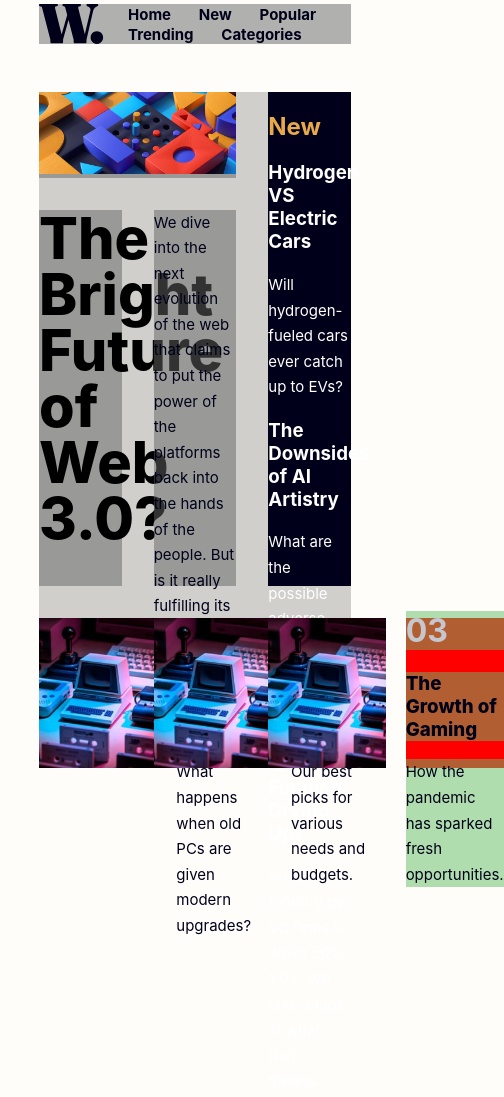
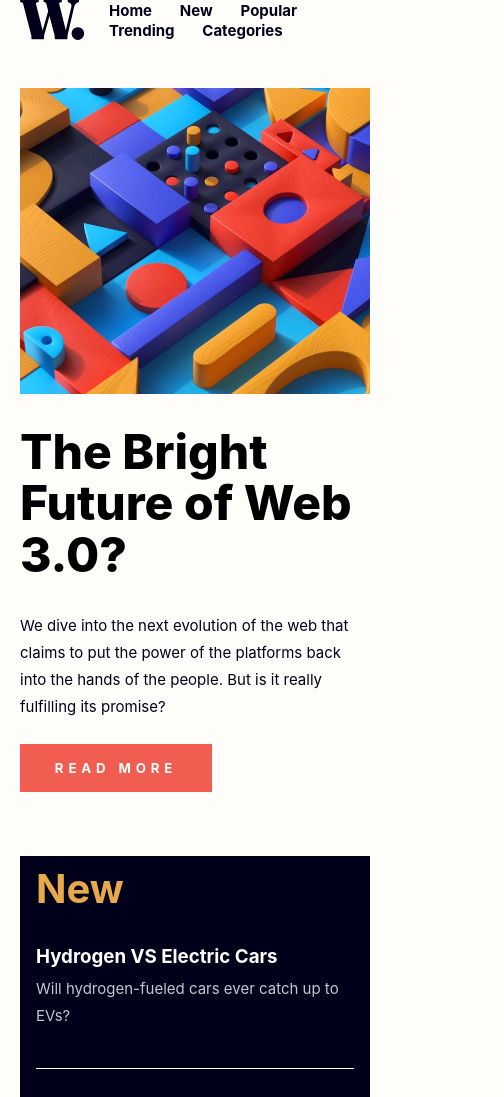
Before and after one commit to Thansen1990/news-homepage-main, a plain HTML site: page index.html in a window 390 px wide. Shown: the top 1097 px of the page, 504 px wide, since content can reach past the window. Drawn offline with Linux system fonts and the light colour scheme.

Commit message:
mobile responsive grid

```diff
--- a/index.html
+++ b/index.html
@@ -32,20 +32,28 @@
 					<a class="navlink font_dgb" href="/">Categories</a>
 				</div>
 			</nav>
-
+<div>
 			<div class="display_grid">
 
 				<div class="headline_image_section">
 					<img
-						class="headline_image"
+						class="headline_image_desktop"
 						src="./assets/images/image-web-3-desktop.jpg"
 						alt=""
 					/>
+					<img
+						class="headline_image_mobile"
+						src="./assets/images/image-web-3-mobile.jpg"
+						alt=""
+					/>
+
 				</div>
+
 
 				<div class="headline_title">
 					<h1 class="inter800 m_0 title_lh">The Bright Future of Web 3.0?</h1>
 				</div>
+
 
 				<div class="headline_desc inter400">
 					<p class='f15 font_dgb m_0 line_h'>We dive into the next evolution of the web that claims to put the
@@ -54,18 +62,24 @@
 					<button class="headline_desc_button inter700">Read more</button>
 				</div>
 
+
 				<div class="sideline_articles">
-					<h2 class="sideline_articles_header inter700">New</h2>
+					<h1 class="sideline_articles_header inter700">New</h1>
 
+					<div class="side_article_container border_b">
 					<h3 class="inter700">Hydrogen VS Electric Cars</h3>
 					<p class='inter400 f15 line_h'>Will hydrogen-fueled cars ever catch up to EVs?</p>
+				</div>
 
+				<div class="side_article_container border_b">
 					<h3 class="inter700">The Downsides of AI Artistry</h3>
 					<p class='inter400 f15 line_h'>
 						What are the possible adverse effects of on-demand AI image
 						generation?
 					</p>
+				</div>
 
+				<div class="side_article_container">
 					<h3 class="inter700">Is VC Funding Drying Up?</h3>
 					<p class='inter400 f15 line_h'>
 						Private funding by VC firms is down 50% YOY. We take a look at what
@@ -73,7 +87,9 @@
 					</p>
 				</div>
 
-				<div class="bottom_article">
+				</div>
+
+				<div class="bottom_article ba_grid_6">
 					<img
 						class="bottom_article_image"
 						src="./assets/images/image-retro-pcs.jpg"
@@ -86,10 +102,10 @@
 					</div>
 				</div>
 
-				<div class="bottom_article">
+				<div class="bottom_article ba_grid_7">
 					<img
 					class="bottom_article_image"
-						src="./assets/images/image-retro-pcs.jpg"
+						src="./assets/images/image-top-laptops.jpg"
 						alt=""
 					/>
 
@@ -101,10 +117,10 @@
 				</div>
 
 
-				<div class="bottom_article">
+				<div class="bottom_article ba_grid_8">
 					<img
 						class="bottom_article_image"
-						src="./assets/images/image-retro-pcs.jpg"
+						src="./assets/images/image-gaming-growth.jpg"
 						alt=""
 					/>
 					<div class='bottom_text_container'>
@@ -114,6 +130,7 @@
 					</div>
 				</div>
 			</div>
+		</div>
 
 			<!-- <div class="attribution">
 			Challenge by
--- a/styles.css
+++ b/styles.css
@@ -49,7 +49,7 @@ Very dark blue: hsl(240, 100%, 5%) */
 }
 
 .line_h {
-    line-height: 1.6rem;
+    line-height: 1.7rem;
 }
 
 .font_gb {
@@ -63,7 +63,7 @@ Very dark blue: hsl(240, 100%, 5%) */
 body {
     background-color: #fefdf9;
     width: 100%;
-    height: 100vh;
+    height: 105%;
     min-height: 100vh;
     margin: 0px;
     display: flex;
@@ -75,21 +75,17 @@ body {
 .container {
     height: 80%;
     width: 80%;
+    min-width: 1152px;
+    min-height: 680px;
     margin-bottom: 5rem;
     padding-bottom: 5rem;
 }
 
 .navbar {
     width: 100%;
-    min-width: 80;
     display: flex;
-    background-color: rgba(100, 100, 100, 0.5);
     justify-content: space-between;
 }
-
-/* .company_logo {
-
-} */
 
 .navlink_section {
     align-self: end;
@@ -104,13 +100,11 @@ body {
 }
 
 .display_grid {
-    background-color: rgba(100, 100, 100, 0.3);
+    /* background-color: rgba(100, 100, 100, 0.3); */
     width: auto;
     height: 100%;
     display: grid;
-    min-width: 0;
-    min-height: 0;
-    grid-template-columns:  repeat(3, minmax(0, 1fr));
+    grid-template-columns: repeat(3, minmax(0, 1fr));
     grid-template-rows: auto minmax(0, 1fr) auto;
     gap: 2rem;
     margin: 3rem 0rem 3rem 0rem;
@@ -120,19 +114,22 @@ body {
     height: fit-content;
     grid-column: 1 / span 2;
     grid-row: 1;
-    background-color: rgba(100, 100, 100, 0.5);
 }
 
-.headline_image {
+.headline_image_desktop {
     width: 100%;
     max-height: 360px;
+    display: block;
+}
+
+.headline_image_mobile {
+    display: none;
 }
 
 .headline_title {
     grid-column: 1;
     grid-row: 2;
     font-size: 1.8rem;
-    background-color: rgba(100, 100, 100, 0.5);
 }
 
 .title_lh {
@@ -143,7 +140,6 @@ body {
 .headline_desc {
     grid-column: 2;
     grid-row: 2;
-    background-color: rgba(100, 100, 100, 0.5);
     display: flex;
     flex-direction: column;
     justify-content: space-between;
@@ -152,6 +148,7 @@ body {
 .headline_desc_button {
     background-color: #f25d51;
     color: #fff;
+    cursor: pointer;
     width: 12rem;
     height: 2.5rem;
     border: none;
@@ -164,6 +161,29 @@ body {
     color: #fff;
     grid-column: 3;
     grid-row: 1 / span 2;
+    padding: 2rem;
+}
+.sideline_articles p{
+    color: hsl(233, 8%, 79%);
+}
+
+.sideline_articles h1 {
+    font-size: 2.5rem;
+    margin-top: -0.5rem;
+    margin-bottom: 0.5rem;
+}
+
+.sideline_articles h3 {
+    margin-bottom: -0.5rem;
+}
+
+.side_article_container {
+    margin-top: 2rem;
+    padding-bottom: 1.5rem;
+}
+
+.border_b {
+    border-bottom: 1px solid white;
 }
 
 .sideline_articles_header {
@@ -176,20 +196,83 @@ body {
 
 .bottom_text_container {
     width: fit-content;
-    background-color: red;
     margin-left: 1.2rem;
 }
 
-.bottom_text_container h1{
+.bottom_text_container h1 {
     margin-top: -0.4rem;
 }
 
-.bgtest{
-    background-color:rgba(100, 190, 100, 0.5); ;
-}
-
-.bottom_article{
-    background-color: rgba(100, 100, 100, 0.5);
+.bottom_article {
     display: inline-flex;
     max-height: 150px;
 }
+
+
+/* MOBILE */
+@media screen and (max-width: 1250px) {
+    .display_grid {
+        grid-template-columns: 100%;
+        grid-template-rows: auto minmax(6, 1fr) auto;
+    }
+
+    .container {
+        height: 100%;
+        width: 60vh;
+        max-width: 85%;
+        min-width: 350px;
+        min-height: 0px;
+        margin: auto;
+    }
+
+    .headline_image_section {
+        height: fit-content;
+        grid-column: 1;
+        grid-row: 1;
+    }
+
+    .headline_image_desktop {
+        display: none;
+    }
+
+    .headline_image_mobile {
+        width: 100%;
+        height: auto;
+        display: block;
+    }
+
+    .headline_title {
+        grid-column: 1;
+        grid-row: 2;
+        font-size: 1.5rem;
+        margin-bottom: 0rem;
+    }
+
+    .title_lh {
+        line-height: 3.2rem;
+    }
+
+
+    .headline_desc {
+        grid-column: 1;
+        grid-row: 3;
+        margin-bottom: 2rem;
+        height: 180px;
+        display: flex;
+        flex-direction: column;
+        justify-content: space-between;
+    }
+
+    .headline_desc_button {
+        height: 3rem;
+    }
+
+    .sideline_articles {
+        background-color: #00001a;
+        color: #fff;
+        grid-column: 1;
+        grid-row: 4;
+        padding: 1rem;
+        margin-bottom: 2.5rem;
+    }
+}
```
Also changed, not shown: 1 other file.
